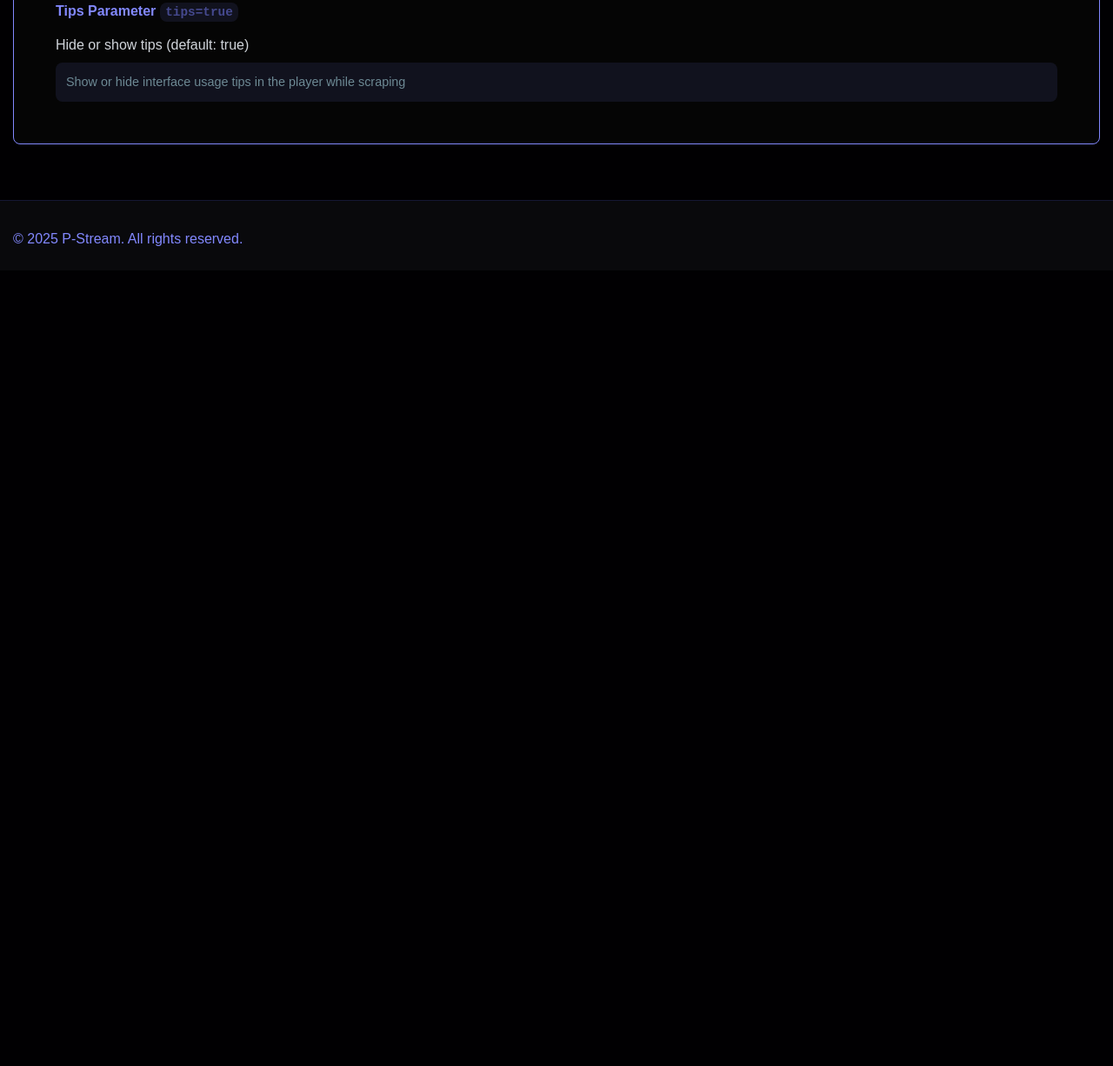
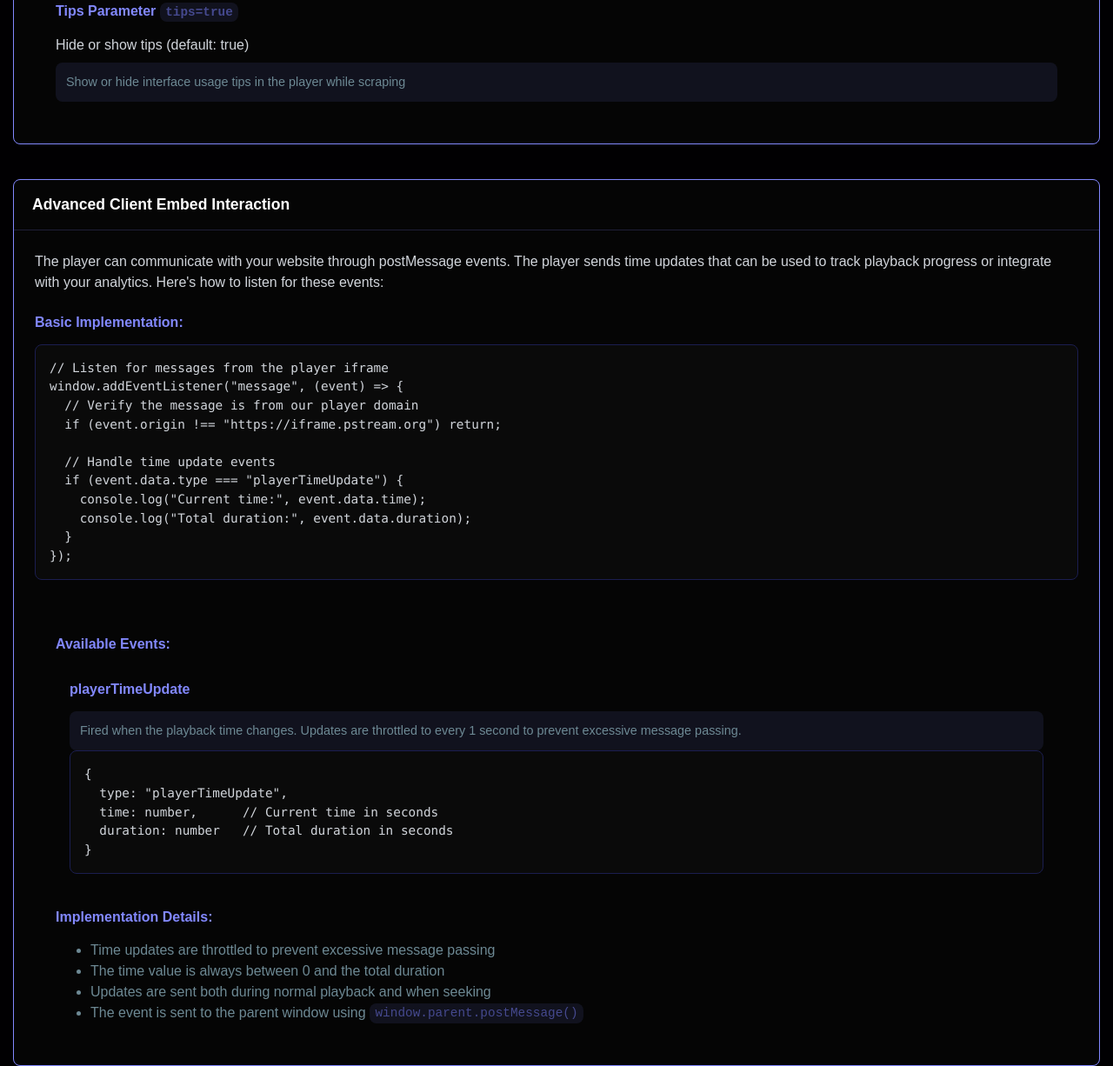
Before and after one commit to Pasithea0/embed-api-home, a website: page index.html in a window 1280 px wide. Shown: the part 4057-5283 px from the top of the page at 87% size. Before the commit the page ends 4368 px from the top, so only its background shows below. Drawn offline with nearby package versions, Linux system fonts and the light colour scheme; a web font is replaced by a local one.

Commit message:
add client time thingy

```diff
--- a/index.html
+++ b/index.html
@@ -436,11 +436,89 @@
                           </h6>
                           <p>Hide or show tips (default: true)</p>
                           <div class="text-muted">
-                            Show or hide interface usage tips in the player while scraping
+                            Show or hide interface usage tips in the player
+                            while scraping
                           </div>
                         </div>
                       </div>
                     </div>
+                  </div>
+                </div>
+              </div>
+            </div>
+            <div class="card mt-4">
+              <div class="card-header p-2">
+                <h5 class="mb-0">
+                  <button class="btn w-100 text-left" type="button">
+                    <b>Advanced Client Embed Interaction</b>
+                  </button>
+                </h5>
+              </div>
+              <div class="card-body">
+                <p class="mb-4">
+                  The player can communicate with your website through
+                  postMessage events. The player sends time updates that can be
+                  used to track playback progress or integrate with your
+                  analytics. Here's how to listen for these events:
+                </p>
+                <h6 class="mt-4">Basic Implementation:</h6>
+                <div class="copy-quote d-flex align-items-center mb-3">
+                  <div class="copy-text w-100">
+                    <pre><code class="language-javascript">// Listen for messages from the player iframe
+window.addEventListener("message", (event) => {
+  // Verify the message is from our player domain
+  if (event.origin !== "https://iframe.pstream.org") return;
+
+  // Handle time update events
+  if (event.data.type === "playerTimeUpdate") {
+    console.log("Current time:", event.data.time);
+    console.log("Total duration:", event.data.duration);
+  }
+});</code></pre>
+                  </div>
+                  <button class="copy-btn">
+                    <i data-lucide="copy"></i>
+                  </button>
+                </div>
+
+                <div class="card-body">
+                  <h6 class="mt-4">Available Events:</h6>
+                  <div class="card mb-4">
+                    <div class="card-body">
+                      <h6 class="text-primary mb-3">playerTimeUpdate</h6>
+                      <p class="text-muted mb-3">
+                        Fired when the playback time changes. Updates are
+                        throttled to every 1 second to prevent excessive message
+                        passing.
+                      </p>
+                      <pre><code class="language-javascript">{
+  type: "playerTimeUpdate",
+  time: number,      // Current time in seconds
+  duration: number   // Total duration in seconds
+}</code></pre>
+                    </div>
+                  </div>
+
+                  <div class="alert alert-info mt-4">
+                    <h6 class="alert-heading">Implementation Details:</h6>
+                    <ul class="mb-0">
+                      <li>
+                        Time updates are throttled to prevent excessive message
+                        passing
+                      </li>
+                      <li>
+                        The time value is always between 0 and the total
+                        duration
+                      </li>
+                      <li>
+                        Updates are sent both during normal playback and when
+                        seeking
+                      </li>
+                      <li>
+                        The event is sent to the parent window using
+                        <code>window.parent.postMessage()</code>
+                      </li>
+                    </ul>
                   </div>
                 </div>
               </div>
--- a/styles.css
+++ b/styles.css
@@ -901,3 +901,47 @@ code {
   padding: 0.2rem 0.4rem;
   font-size: 0.9rem;
 }
+
+/* Code block styles */
+pre {
+  background: #0a0a0a;
+  border: 1px solid #1b1e50;
+  border-radius: 0.5rem;
+  padding: 1rem;
+  margin: 0;
+  overflow-x: auto;
+}
+
+pre code {
+  color: #d1d5db;
+  background: transparent;
+  padding: 0;
+  font-size: 0.9rem;
+  line-height: 1.5;
+  font-family: 'Fira Code', 'Consolas', monospace;
+  display: block;
+}
+
+pre code .language-javascript {
+  color: #d1d5db;
+}
+
+/* Syntax highlighting colors */
+pre code .keyword {
+  color: #ff79c6;
+}
+pre code .string {
+  color: #f1fa8c;
+}
+pre code .comment {
+  color: #6272a4;
+}
+pre code .function {
+  color: #8be9fd;
+}
+pre code .number {
+  color: #bd93f9;
+}
+pre code .operator {
+  color: #ff79c6;
+}
```
